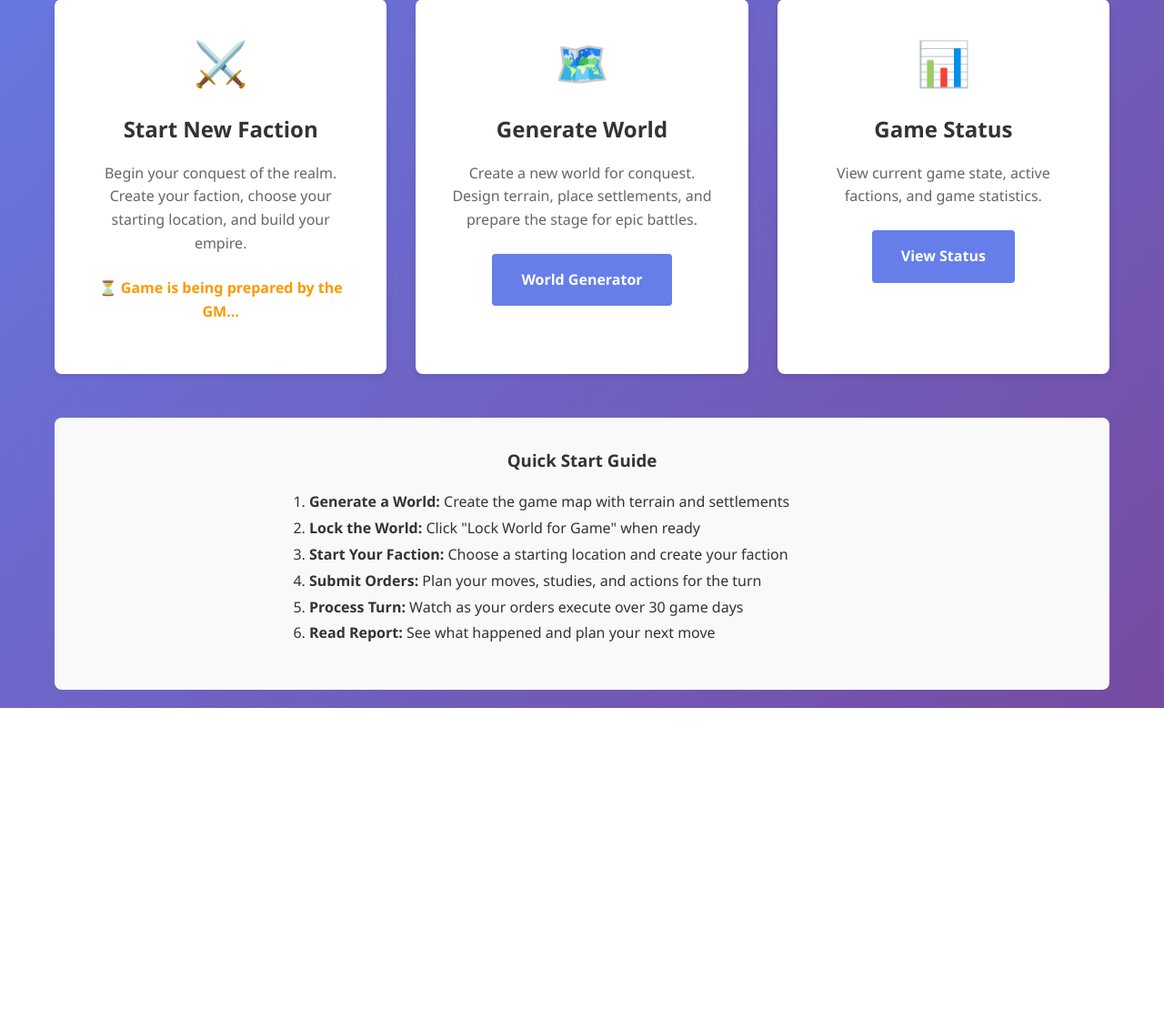
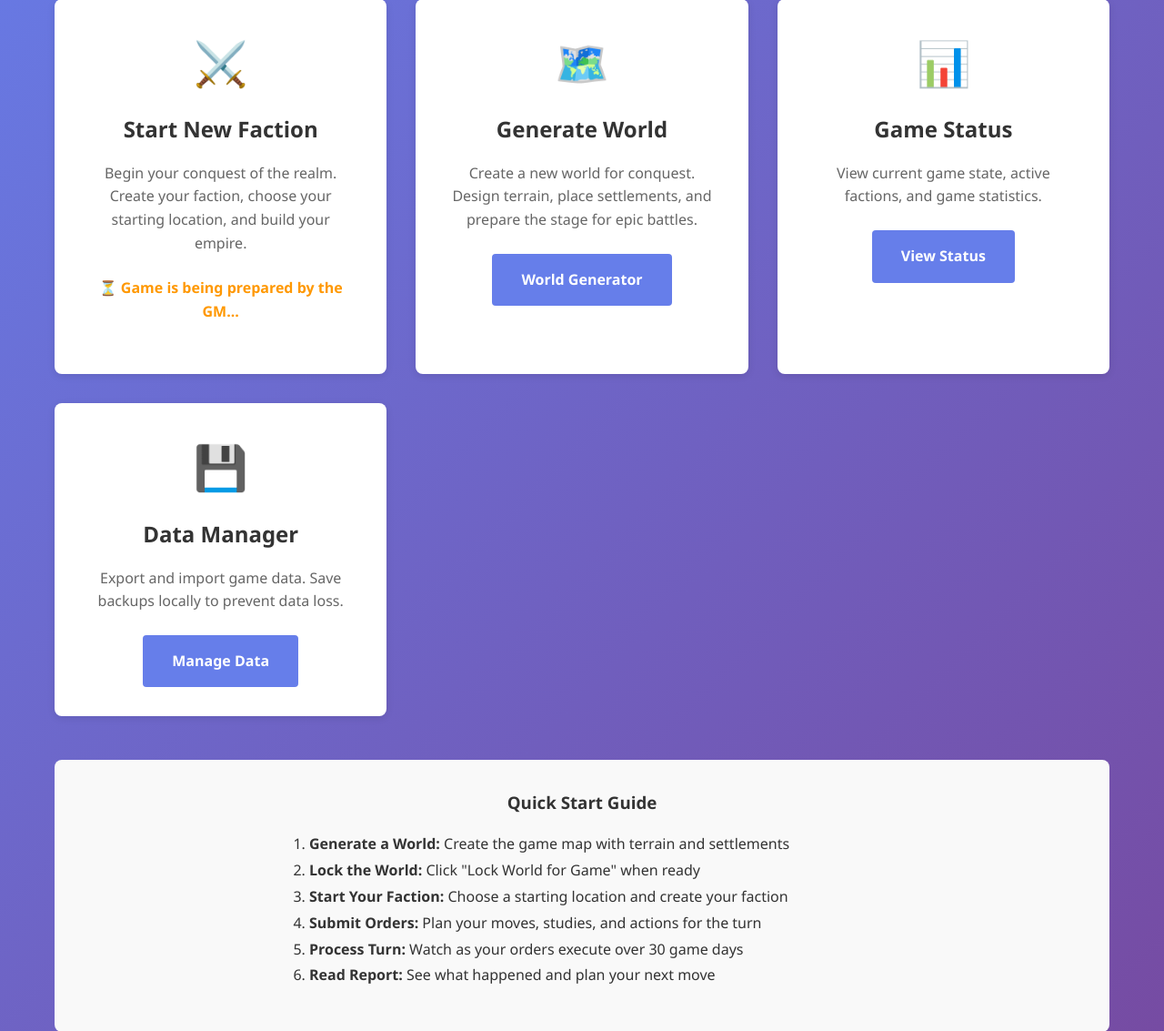
Before and after one commit to Manaleshi/New-Overlord, a Flask app: page / in a window 1280 px wide. Shown: the part 301-1434 px from the top of the page at 91% size. Before the commit the page ends 1079 px from the top, so only its background shows below. Run offline with Flask 3, Linux system fonts and the light colour scheme.

Commit message:
Update index.html
Adding link to home page

```diff
--- a/New-Overlord/templates/index.html
+++ b/New-Overlord/templates/index.html
@@ -120,7 +120,15 @@
                 <p>Assign starting locations to pending players and manage the game.</p>
                 <a href="/gm-admin" class="btn btn-secondary">GM Admin</a>
             </div>
+            <div class="card">
+                <div class="card-icon">💾</div>
+                <h2>Data Manager</h2>
+                <p>Export and import game data. Save backups locally to prevent data loss.</p>
+                <a href="/data-manager" class="btn btn-secondary">Manage Data</a>
+            </div>
         </div>
+
+
 
         <div style="margin-top: 3rem; padding: 2rem; background: #f9f9f9; border-radius: 8px;">
             <h3 style="text-align: center; color: #333;">Quick Start Guide</h3>
```
